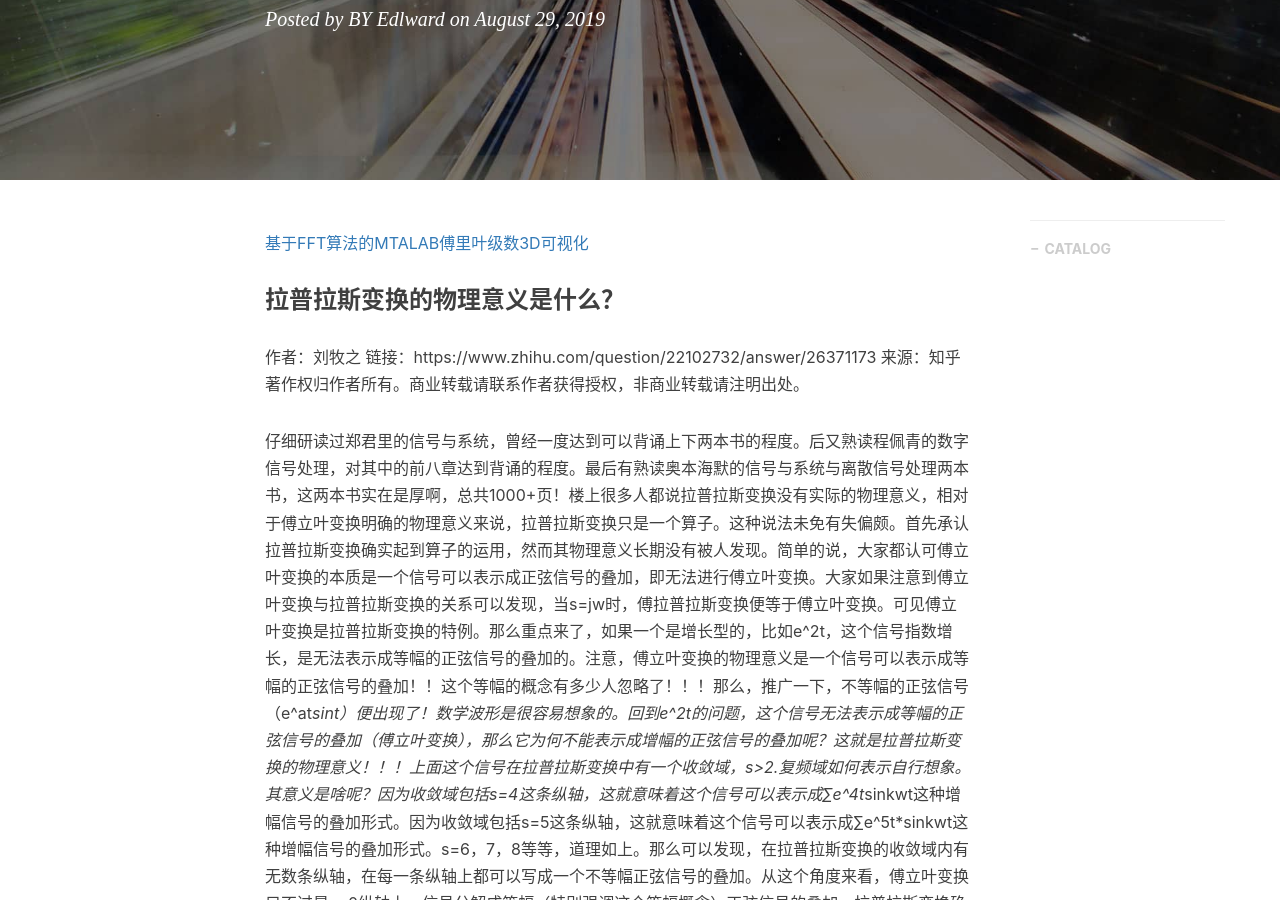
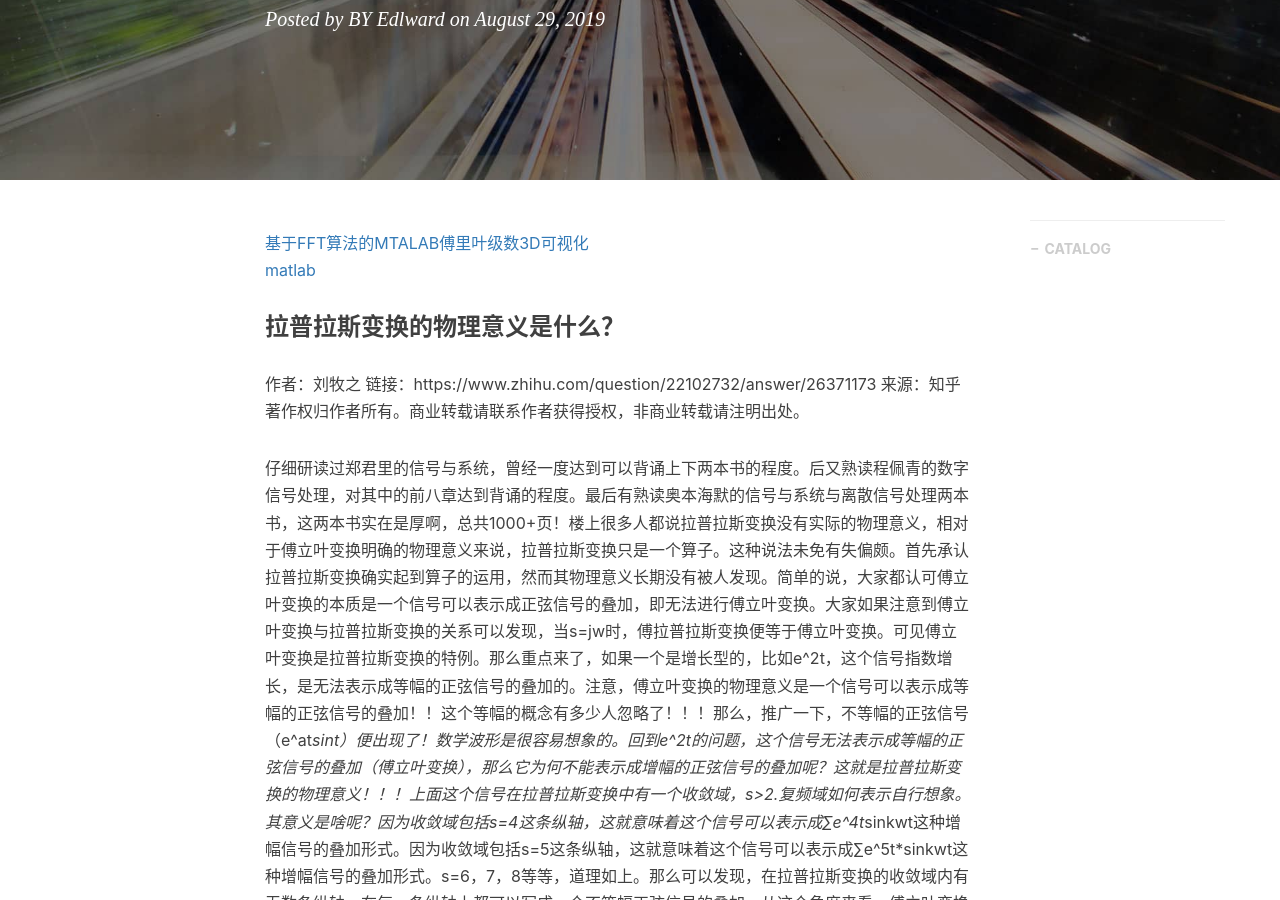
Before and after one commit to gary-robotics/dlward, a Jekyll site: the page built from _posts/2019-08-28-拉普拉斯变换的物理意义是什么-2019.markdown, in a window 1280 px wide and 900 px high, scrolled down 403 px. Built offline with Jekyll 4.4.1, drawn with Linux system fonts in a browser that asks for light colours; nearby versions of some CDN libraries; comment, search, counter and statistics services are not loaded.

Commit message:
Update 2019-08-28-拉普拉斯变换的物理意义是什么-2019.markdown

```diff
--- a/_posts/2019-08-28-拉普拉斯变换的物理意义是什么-2019.markdown
+++ b/_posts/2019-08-28-拉普拉斯变换的物理意义是什么-2019.markdown
@@ -10,7 +10,7 @@ tags:                               #标签
     - 数学
 ---
 [基于FFT算法的MTALAB傅里叶级数3D可视化](https://zhuanlan.zhihu.com/p/63634275)
-
+[matlab](https://github.com/ooooooliver/WRITE-IN-MATLAB/tree/c6735c3d823db05bdb501c614c017d1a549da370/MATLAB-Statistical-Analysis-And-Application)
 ### 拉普拉斯变换的物理意义是什么？
 作者：刘牧之
 链接：https://www.zhihu.com/question/22102732/answer/26371173
```
